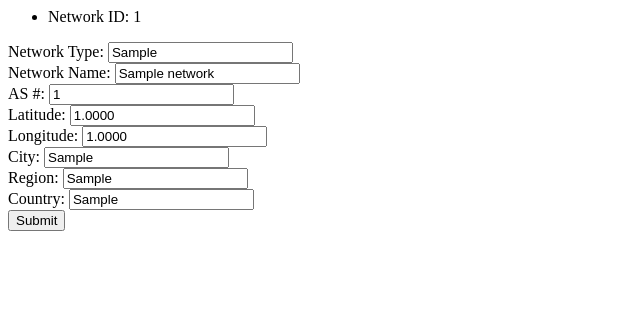
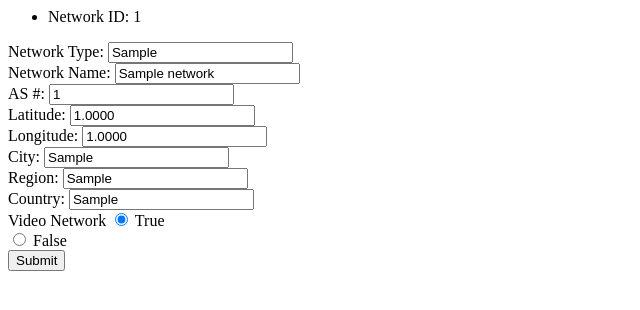
Before and after one commit to ephemeral2eternity/locator-manager, a Django app: page /verify/edit_network?id=1 in a window 1280 px wide. Shown: the top 310 px of the page, without its empty margins (0-640 px from the left). Run offline with Django 3.2, Linux system fonts and the light colour scheme; tables that the repository leaves empty hold one stand-in row (values such as "Sample post").

Commit message:
Add isVideo field to edit network

```diff
--- a/verifyAgents/templates/verifyAgents/edit_network.html
+++ b/verifyAgents/templates/verifyAgents/edit_network.html
@@ -19,6 +19,9 @@
         <input id="region" type="text" name="region" value="{{ network.region }}"> <br>
         <label for="country">Country:</label>
         <input id="country" type="text" name="country" value="{{ network.country }}"> <br>
+        <label for="isVideo">Video Network</label>
+        <input id="isVideo" type="radio" name="isVideo" value="True" checked> True <br>
+        <input id="isVideo" type="radio" name="isVideo" value="False"> False <br>
         <input type="submit" value="Submit">
     </form>
 {% else %}
--- a/verifyAgents/views.py
+++ b/verifyAgents/views.py
@@ -89,6 +89,12 @@ def editNetwork(request):
                 for node in network.nodes.all():
                     if node not in existing_network.nodes.all():
                         existing_network.nodes.add(node)
+                existing_network.type = network_info['type']
+                existing_network.name = network_info['name']
+                existing_network.city = network_info['city']
+                existing_network.region = network_info['region']
+                existing_network.country = network_info['country']
+                existing_network.isVideoPath = (network_info['isVideo']=='True')
                 existing_network.save()
                 network.delete()
                 template = loader.get_template('verifyAgents/network.html')
@@ -102,6 +108,7 @@ def editNetwork(request):
                 network.city = network_info['city']
                 network.region = network_info['region']
                 network.country = network_info['country']
+                network.isVideoPath = (network_info['isVideo'] == 'True')
                 network.save()
                 template = loader.get_template('verifyAgents/network.html')
                 return HttpResponse(template.render({'network':network}, request))
```
